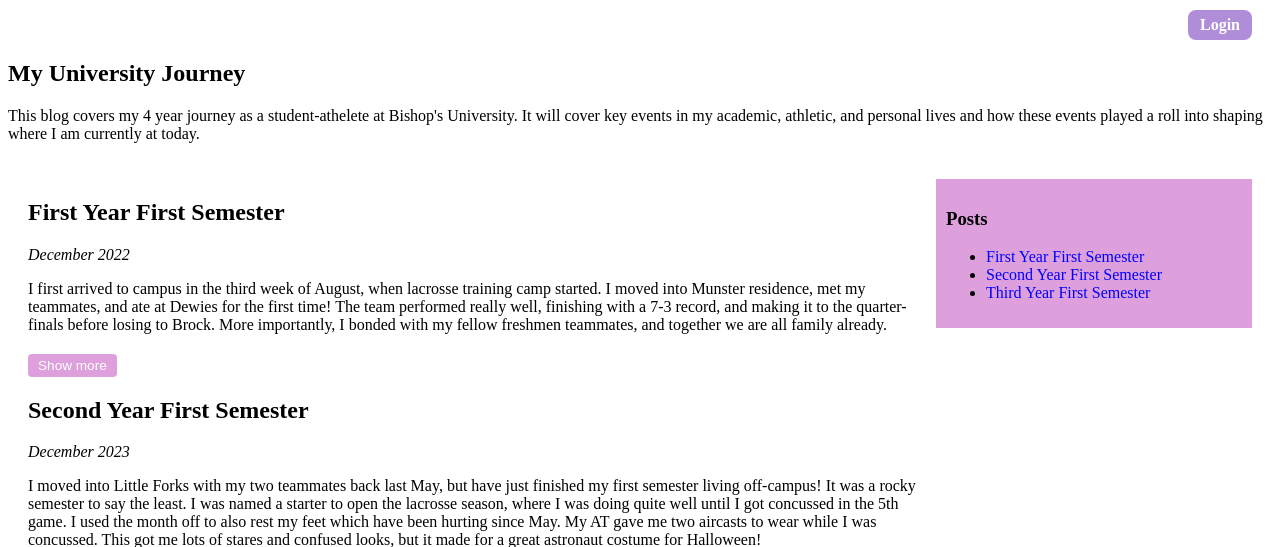
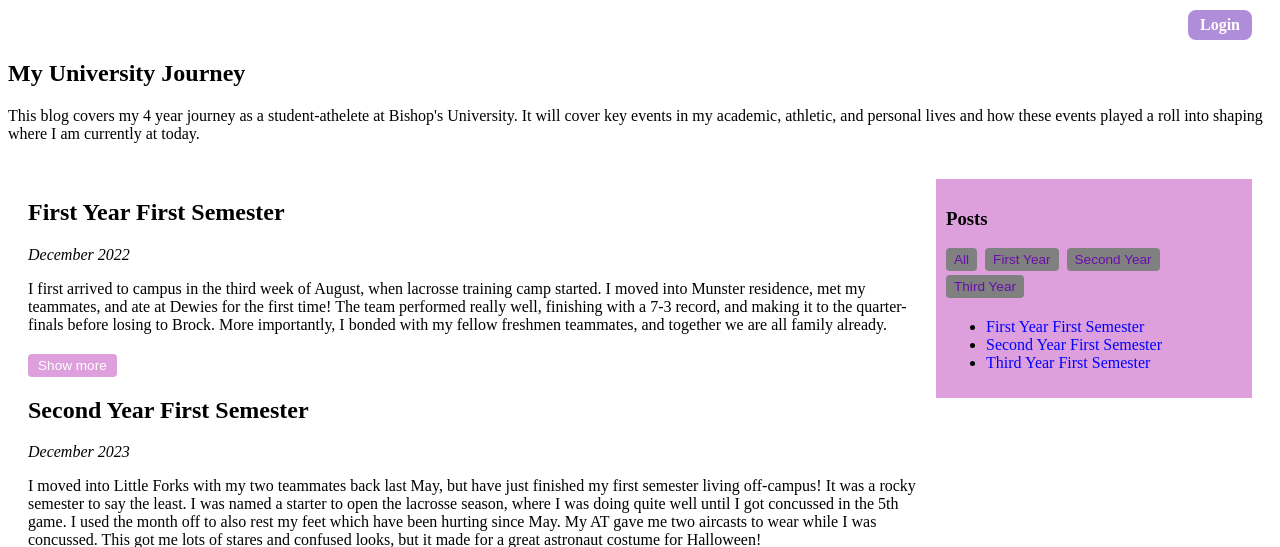
Before and after one commit to ThomasJones28/ThomasJones28.github.io, a PHP site: page /blog.php in a window 1280 px wide. Shown: the part 72-619 px from the top of the page. Run offline with PHP 8.4, Linux system fonts and the light colour scheme.

Commit message:
Lab10 O8

```diff
--- a/my_site/blog.js
+++ b/my_site/blog.js
@@ -34,4 +34,24 @@ document.addEventListener('DOMContentLoaded', function () {
             }
         });
     });
+
+    // Filter by school year
+    const filterButtons = document.querySelectorAll('.filter-btn');
+    const allPosts = document.querySelectorAll('article');
+
+    filterButtons.forEach(function (btn) {
+        btn.addEventListener('click', function () {
+            const filter = btn.getAttribute('data-filter'); // first, second, third, or all
+
+            allPosts.forEach(function (post) {
+                if (filter === 'all') {
+                    post.style.display = '';
+                } else if (post.id.includes(filter)) {
+                    post.style.display = '';
+                } else {
+                    post.style.display = 'none';
+                }
+            });
+        });
+    });
 });
--- a/my_site/blog.php
+++ b/my_site/blog.php
@@ -128,6 +128,13 @@ if (file_exists($blog_file)) {
         <aside>
             <!-- Aside section for quick links to blog posts -->
             <h3>Posts</h3>
+            <!--Buttons to filter by school year-->
+            <div class="filters">
+                <button type="button" class="filter-btn" data-filter="all">All</button>
+                <button type="button" class="filter-btn" data-filter="first">First Year</button>
+                <button type="button" class="filter-btn" data-filter="second">Second Year</button>
+                <button type="button" class="filter-btn" data-filter="third">Third Year</button>
+            </div>
             <ul>
                 <?php foreach ($posts as $post): ?>
                     <li>
--- a/my_site/my_style.css
+++ b/my_site/my_style.css
@@ -357,3 +357,20 @@ input[type="submit"] {
   font-size: 0.85em;
   margin-top: 4px;
 }
+.filters {
+  margin-bottom: 10px;
+}
+.filter-btn {
+  background-color: gray;
+  color: #6a0dad;
+  border: none;
+  padding: 4px 8px;
+  border-radius: 4px;
+  cursor: pointer;
+  font-size: 0.85em;
+  margin-right: 4px;
+  margin-bottom: 4px;
+}
+.filter-btn:hover {
+  background-color: darkgray;
+}
```
